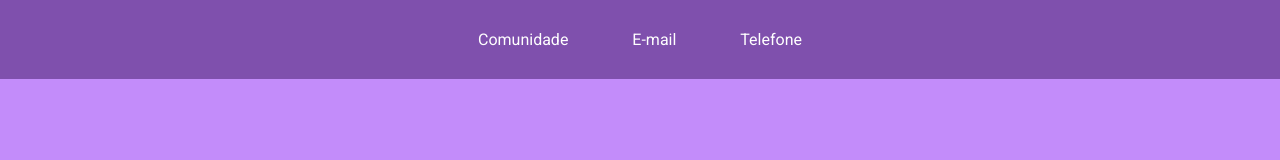
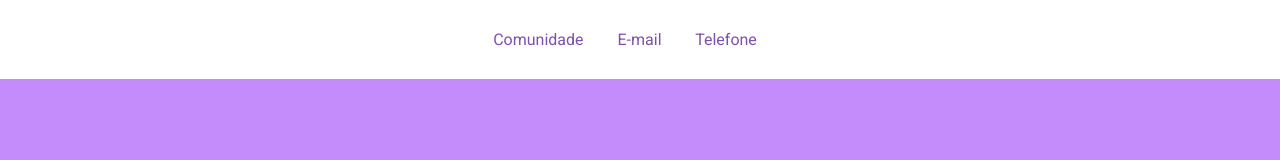
Before and after one commit to karen-cardoso/launchbase, a plain HTML site: page Desafio2-1/index.html in a window 1280 px wide. Drawn offline with Linux system fonts and the light colour scheme.

Commit message:
update style.css

```diff
--- a/Desafio2-1/style.css
+++ b/Desafio2-1/style.css
@@ -6,7 +6,7 @@ body{
 }
 
 header{
-    background: #7F50AD;
+    background: white;
     margin: 0;
     padding: 30px;
 }
@@ -15,11 +15,11 @@ header div{
 }
 header div a{
     text-decoration: initial;
-    margin: 30px;
-    color: white;
+    margin-right: 30px;
+    color: #7F50AD;
 }
 
 header div a:hover{
-    color: #D4A8FF;
+    color: #32CD32;
     transition: 300ms;
 }
```
